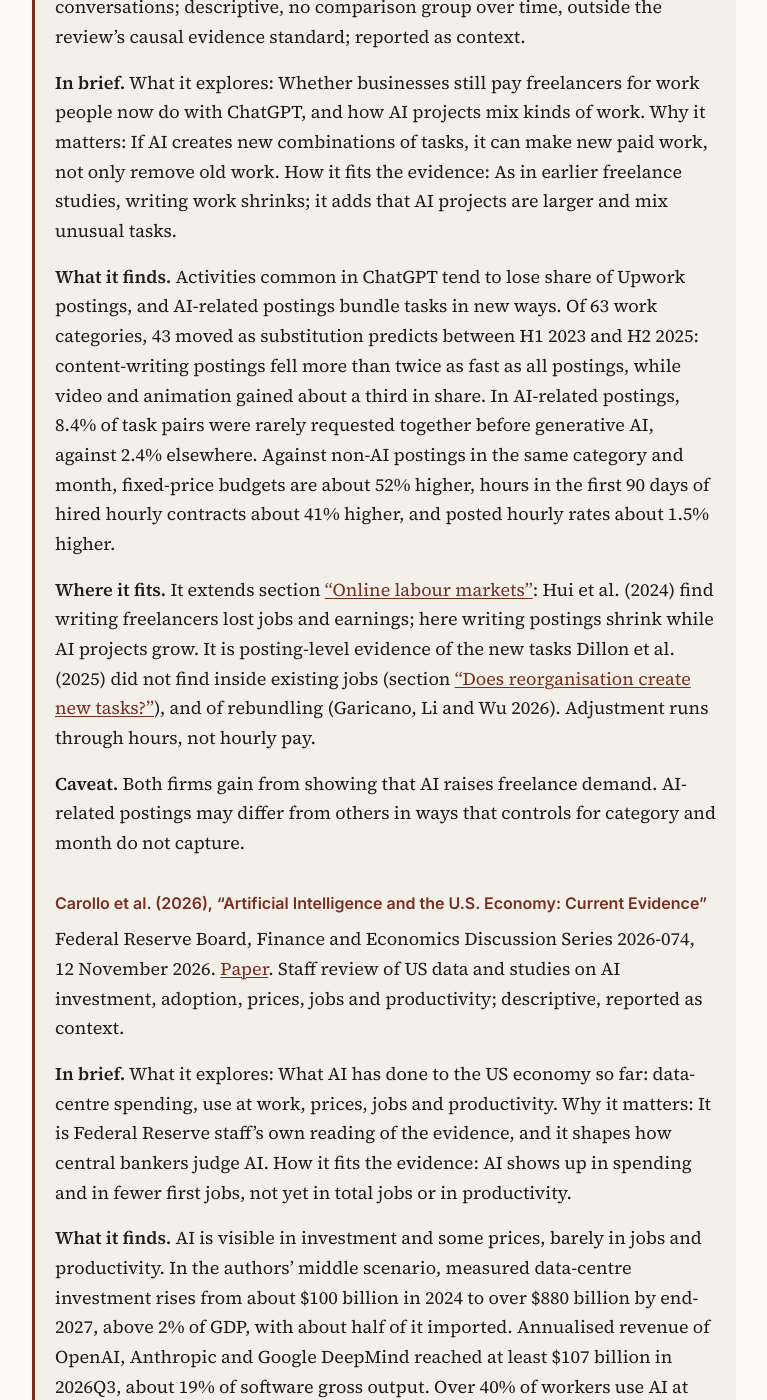
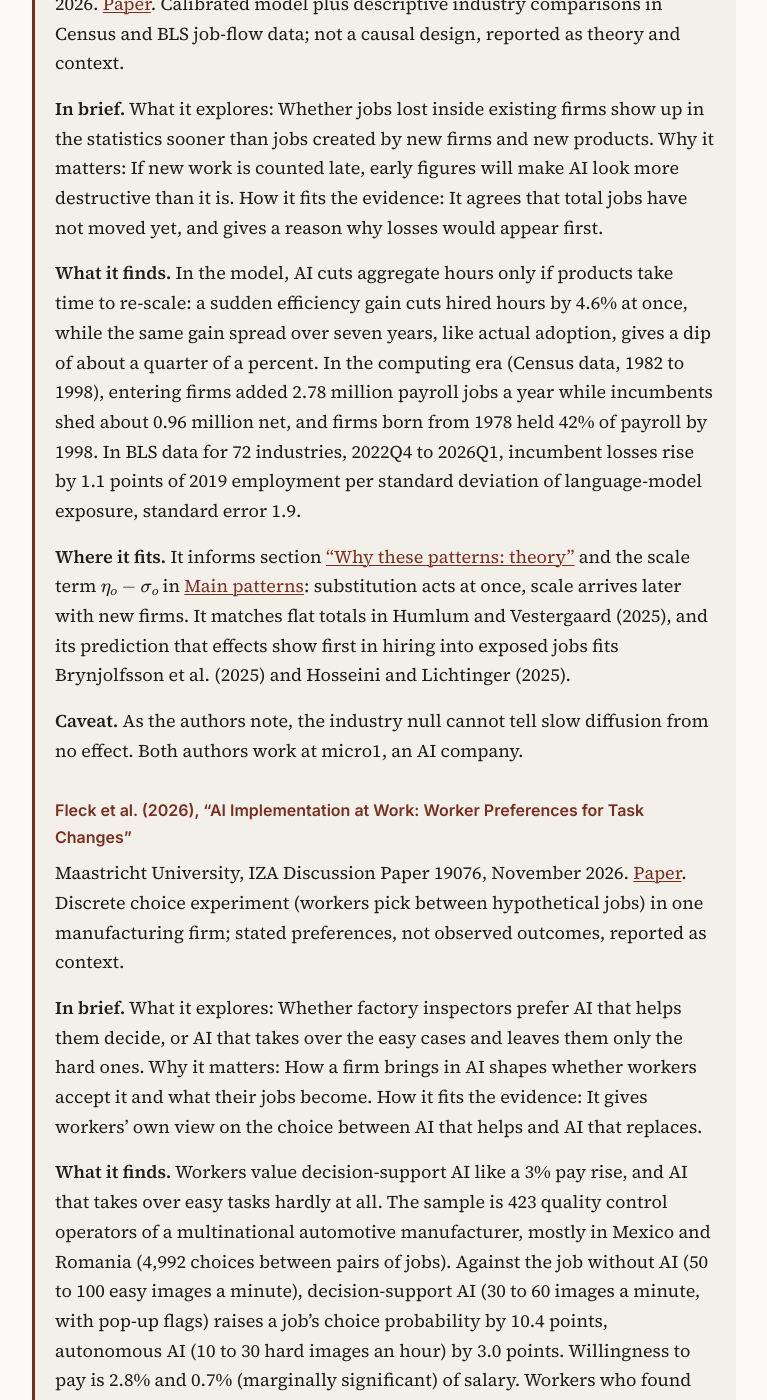
Before and after one commit to ajoly35/gen-ai-living-review, a Jekyll site: the page built from recent.md, in a window 1280 px wide and 1400 px high, scrolled down 638 px. Shown: the whole window, without its empty margins (256-1023 px from the left). Built offline with Jekyll 4.4.1, drawn with Linux system fonts in a browser that asks for light colours; some of the changed text lies outside the part shown.

Commit message:
Latest research: Esposito and Zhang (2026), Fleck et al. (2026)
Co-Authored-By: Claude Opus 5.5 <noreply@anthropic.com>
Claude-Session: https://claude.ai/code/session_01G6bx5NEQDr2AsDyVCPeMvL

```diff
--- a/_includes/latest.md
+++ b/_includes/latest.md
@@ -1,4 +1,36 @@
 New papers on AI and labour markets and AI and growth, newest first, each placed against the review below. Every figure is checked against the paper itself.
+
+### Esposito and Zhang (2026), "AI and the Two Margins of Work: Why Job Losses Show Up Before Job Creation"
+<!-- kind: paper -->
+
+micro1 and Northeastern University, working paper on arXiv, 12 November 2026. [Paper](https://arxiv.org/abs/2611.17530). Calibrated model plus descriptive industry comparisons in Census and BLS job-flow data; not a causal design, reported as theory and context.
+
+**In brief.**
+What it explores: Whether jobs lost inside existing firms show up in the statistics sooner than jobs created by new firms and new products.
+Why it matters: If new work is counted late, early figures will make AI look more destructive than it is.
+How it fits the evidence: It agrees that total jobs have not moved yet, and gives a reason why losses would appear first.
+
+**What it finds.** In the model, AI cuts aggregate hours only if products take time to re-scale: a sudden efficiency gain cuts hired hours by 4.6% at once, while the same gain spread over seven years, like actual adoption, gives a dip of about a quarter of a percent. In the computing era (Census data, 1982 to 1998), entering firms added 2.78 million payroll jobs a year while incumbents shed about 0.96 million net, and firms born from 1978 held 42% of payroll by 1998. In BLS data for 72 industries, 2022Q4 to 2026Q1, incumbent losses rise by 1.1 points of 2019 employment per standard deviation of language-model exposure, standard error 1.9.
+
+**Where it fits.** It informs section [“Why these patterns: theory”](#why-these-patterns-theory) and the scale term $$\eta_o-\sigma_o$$ in [Main patterns](#main-patterns): substitution acts at once, scale arrives later with new firms. It matches flat totals in Humlum and Vestergaard (2025), and its prediction that effects show first in hiring into exposed jobs fits Brynjolfsson et al. (2025) and Hosseini and Lichtinger (2025).
+
+**Caveat.** As the authors note, the industry null cannot tell slow diffusion from no effect. Both authors work at micro1, an AI company.
+
+### Fleck et al. (2026), "AI Implementation at Work: Worker Preferences for Task Changes"
+<!-- kind: paper -->
+
+Maastricht University, IZA Discussion Paper 19076, November 2026. [Paper](https://www.iza.org/publications/dp/19076/ai-implementation-at-work-worker-preferences-for-task-changes). Discrete choice experiment (workers pick between hypothetical jobs) in one manufacturing firm; stated preferences, not observed outcomes, reported as context.
+
+**In brief.**
+What it explores: Whether factory inspectors prefer AI that helps them decide, or AI that takes over the easy cases and leaves them only the hard ones.
+Why it matters: How a firm brings in AI shapes whether workers accept it and what their jobs become.
+How it fits the evidence: It gives workers' own view on the choice between AI that helps and AI that replaces.
+
+**What it finds.** Workers value decision-support AI like a 3% pay rise, and AI that takes over easy tasks hardly at all. The sample is 423 quality control operators of a multinational automotive manufacturer, mostly in Mexico and Romania (4,992 choices between pairs of jobs). Against the job without AI (50 to 100 easy images a minute), decision-support AI (30 to 60 images a minute, with pop-up flags) raises a job's choice probability by 10.4 points, autonomous AI (10 to 30 hard images an hour) by 3.0 points. Willingness to pay is 2.8% and 0.7% (marginally significant) of salary. Workers who found the support AI useful liked the autonomous stage less.
+
+**Where it fits.** It informs section [“Organisation: who decides how AI is used”](#organisation-who-decides-how-ai-is-used): workers prefer what Acemoglu et al. (2026) call augmenting technology over automation, and value it like a small raise. It points to a cost of stepwise rollouts that move from augmentation to automation, a margin firm adoption studies do not observe.
+
+**Caveat.** Choices are hypothetical, in one firm and one occupation, among mostly female workers with intermediate education. The firm helped design the choices, which may frame how AI was presented.
 
 ### Chin et al. (2026), "The Rebundling of Freelance Work in the AI Age"
 <!-- kind: paper -->
--- a/_includes/references-latest.md
+++ b/_includes/references-latest.md
@@ -16,9 +16,11 @@ Conlon, John J., and Peter Schwardmann. 2026. *Creative Destruction: Human-AI Co
 
 Diener, Moritz, Daniel Hendriks, Philipp Spitzer, Gerhard Satzger, Joshua Holstein, and Wei Sun. 2026. *Today’s Work, Tomorrow’s Workforce: Incentivizing Learning in AI-Assisted Work*. arXiv:2611.06346. [Link](https://arxiv.org/abs/2611.06346).
 
-Domnisoru, Ciprian, and Tuomas P. Heikkinen. 2026. *How Is AI Affecting College Major and Course Choices? Evidence from Finland*. Discussion Paper No. 293/26. RFBerlin, 2 November. [Link](https://www.rfberlin.com/network-paper/how-is-ai-affecting-college-major-and-course-choices-evidence-from-finland/).
+Esposito, Mark, and Liu Zhang. 2026. *AI and the Two Margins of Work: Why Job Losses Show Up Before Job Creation*. arXiv:2611.17530. [Link](https://arxiv.org/abs/2611.17530).
 
 Fernández-Villaverde, Jesús. 2026. *Saving for the Machines*. Working Paper No. 35964. NBER. [Link](https://www.nber.org/papers/w35964).
+
+Fleck, Lara, Marie-Christine Fregin, Andries de Grip, and Sanne Steens. 2026. *AI Implementation at Work: Worker Preferences for Task Changes*. IZA Discussion Paper No. 19076. IZA@LISER Network, November. [Link](https://www.iza.org/publications/dp/19076/ai-implementation-at-work-worker-preferences-for-task-changes).
 
 Gans, Joshua S., and Peter Landry. 2026. *Training Your Replacement: Worker Incentives and the Pace of Automation*. Working Paper No. 35950. NBER. [Link](https://www.nber.org/papers/w35950).
 
--- a/briefs/concepts.yml
+++ b/briefs/concepts.yml
@@ -37,6 +37,7 @@
 - key: management-matters
   title: "Why two firms with the same tool get different results"
   paper: "LIFT policy paper 2026-01; Bloom-style management evidence in the review"
+  last: 2026-11-16
 - key: remote-work-confound
   title: "Was it AI, or working from home?"
   paper: "Deming (2026); Emanuel et al. (2026)"
```
Also changed, not shown: other parts of _includes/latest.md (+0 -20 lines), other parts of _includes/references-latest.md (+0 -2 lines), _includes/fr/latest.md (+32 -20 lines), briefs/2026-11-16.md (added, +68 -0 lines), briefs/fr/2026-11-16.md (added, +68 -0 lines).
